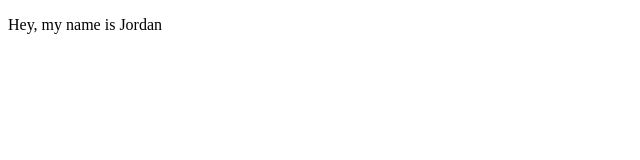
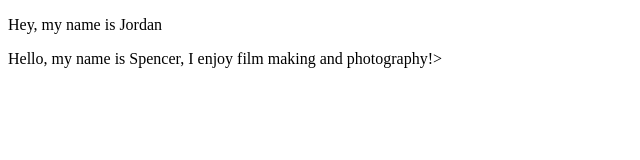
Before and after one commit to spencermellor/Mellor_S_Andrigo_J_HW1, a plain HTML site: page index.html in a window 1280 px wide. Shown: the whole page, without its empty margins (0-640 px from the left). Drawn offline with Linux system fonts and the light colour scheme.

Commit message:
Updated my bio information

```diff
--- a/index.html
+++ b/index.html
@@ -8,5 +8,9 @@
 	<section id="Jordan">
 		<p>Hey, my name is Jordan</p>
 	</section>
+
+	<section id="Spencer">
+		<p> Hello, my name is Spencer, I enjoy film making and photography!><p>
+	</section>
 </body>
 </html>
```
